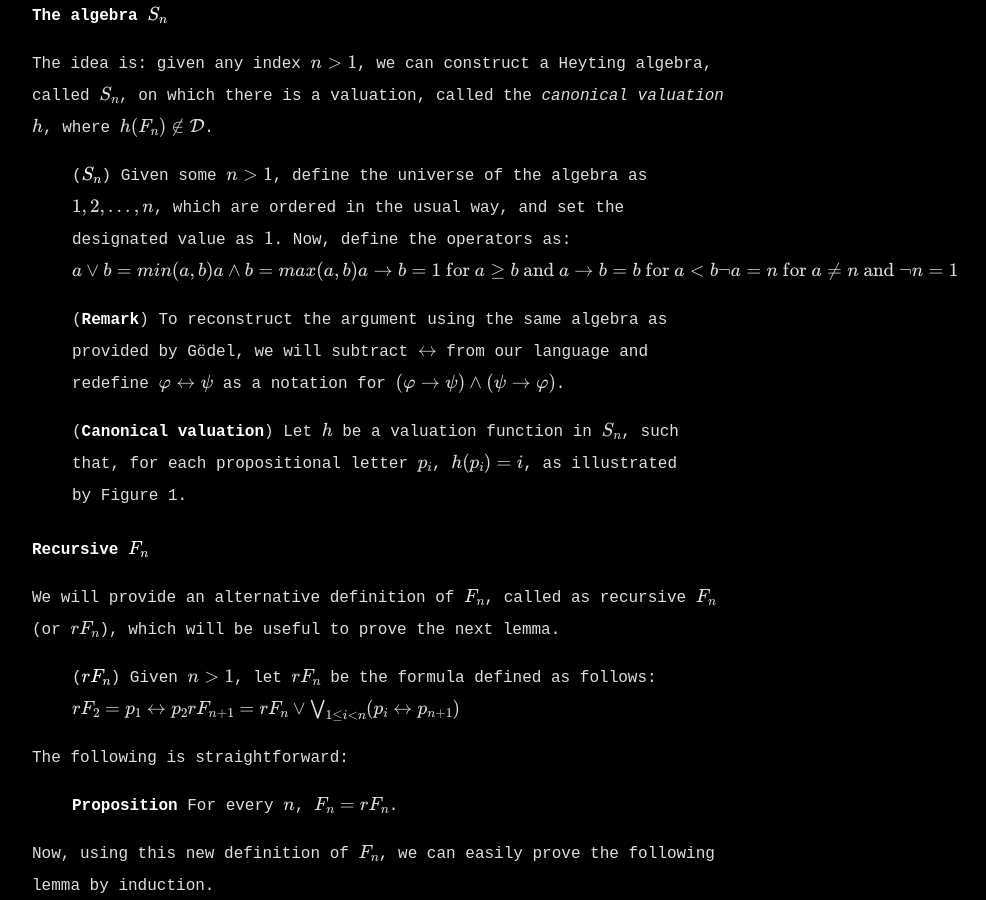
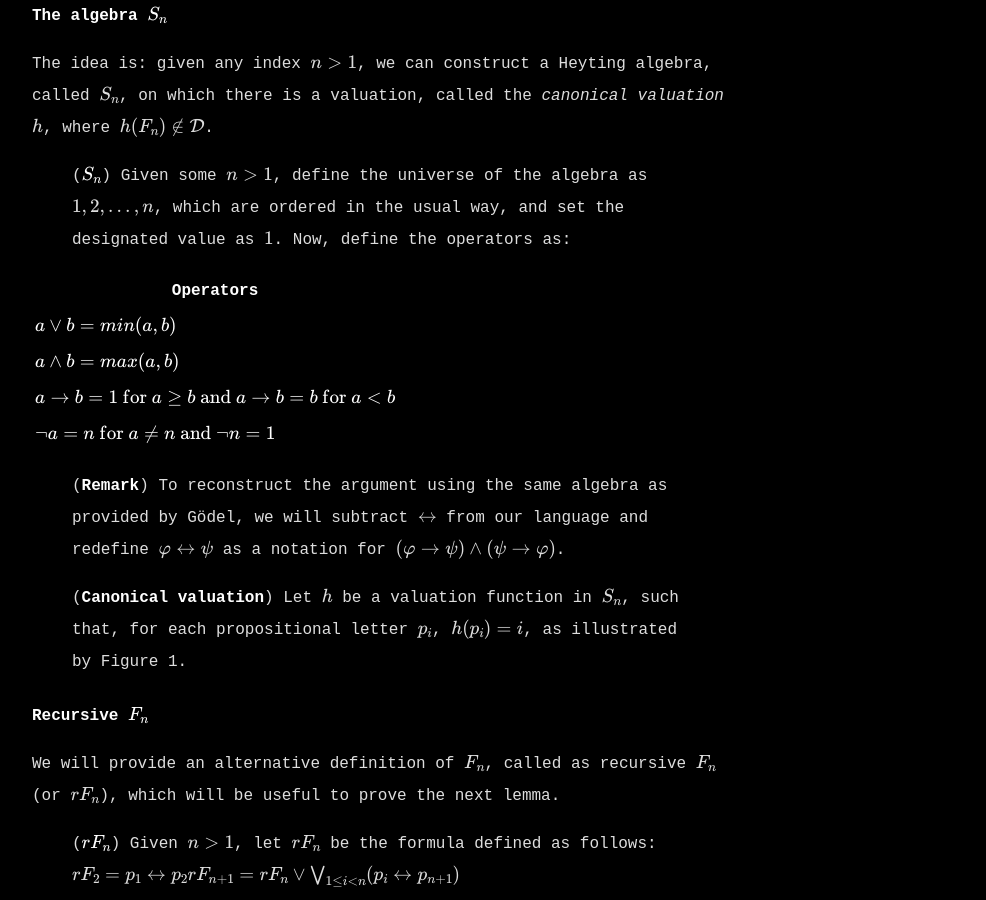
Before and after one commit to renatoleme/renatoleme.github.io, a Jekyll site: the page built from _posts/2024-01-10-godel-on-int-prop-calc.md, in a window 1280 px wide and 900 px high, scrolled down 3155 px. Shown: the whole window, without its empty margins (258-1244 px from the left). Built offline with Jekyll 4.4.1, drawn with Linux system fonts in a browser that asks for light colours; emoji names are drawn with the system emoji font; formulas are drawn with MathJax 3; some of the changed text lies outside the part shown.

Commit message:
new post

```diff
--- a/_posts/2024-01-10-godel-on-int-prop-calc.md
+++ b/_posts/2024-01-10-godel-on-int-prop-calc.md
@@ -77,10 +77,14 @@ As a consequence of this lemma, we can conclude, for instance, that in the usual
 The idea is: given any index $n > 1$, we can construct a Heyting algebra, called $S_n$, on which there is a valuation, called the *canonical valuation* $h$, where $h(F_n) \not \in \mathcal{D}$.
 
 > (**$S_n$**) Given some $n > 1$, define the universe of the algebra as $\{ 1, 2, \ldots, n \}$, which are ordered in the usual way, and set the designated value as $1$. Now, define the operators as:
-$$a \lor b = min(a,b) \\ a \land b = max(a,b) \\
-a \to b = 1 \text{ for } a \geq b \text{ and }a \to b = b \text{ for } a < b\\
-\neg a = n \text{ for } a \neq n \text{ and } \neg n = 1
-$$
+
+| Operators |
+|- |
+| $a \lor b = min(a,b)$ |
+| $a \land b = max(a,b)$ |
+| $a \to b = 1 \text{ for } a \geq b \text{ and }a \to b = b \text{ for } a < b$ |
+| $\neg a = n \text{ for } a \neq n \text{ and } \neg n = 1$ |
+
 
 > (**Remark**) To reconstruct the argument using the same algebra as provided by Gödel, we will subtract $\leftrightarrow$ from our language and redefine $\varphi \leftrightarrow \psi$ as a notation for $(\varphi \to \psi) \land (\psi \to \varphi)$.
 
```
Also changed, not shown: other parts of _posts/2024-01-10-godel-on-int-prop-calc.md (+1 -1 lines).
